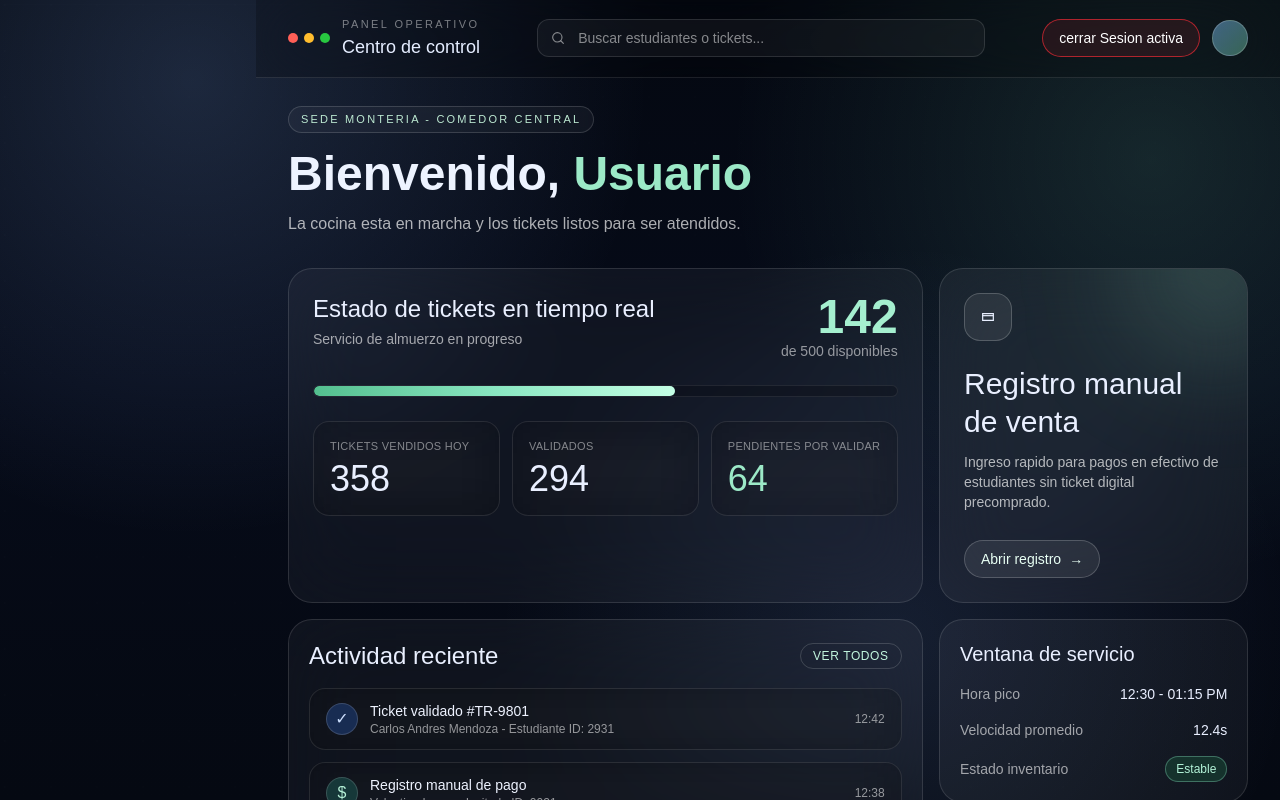
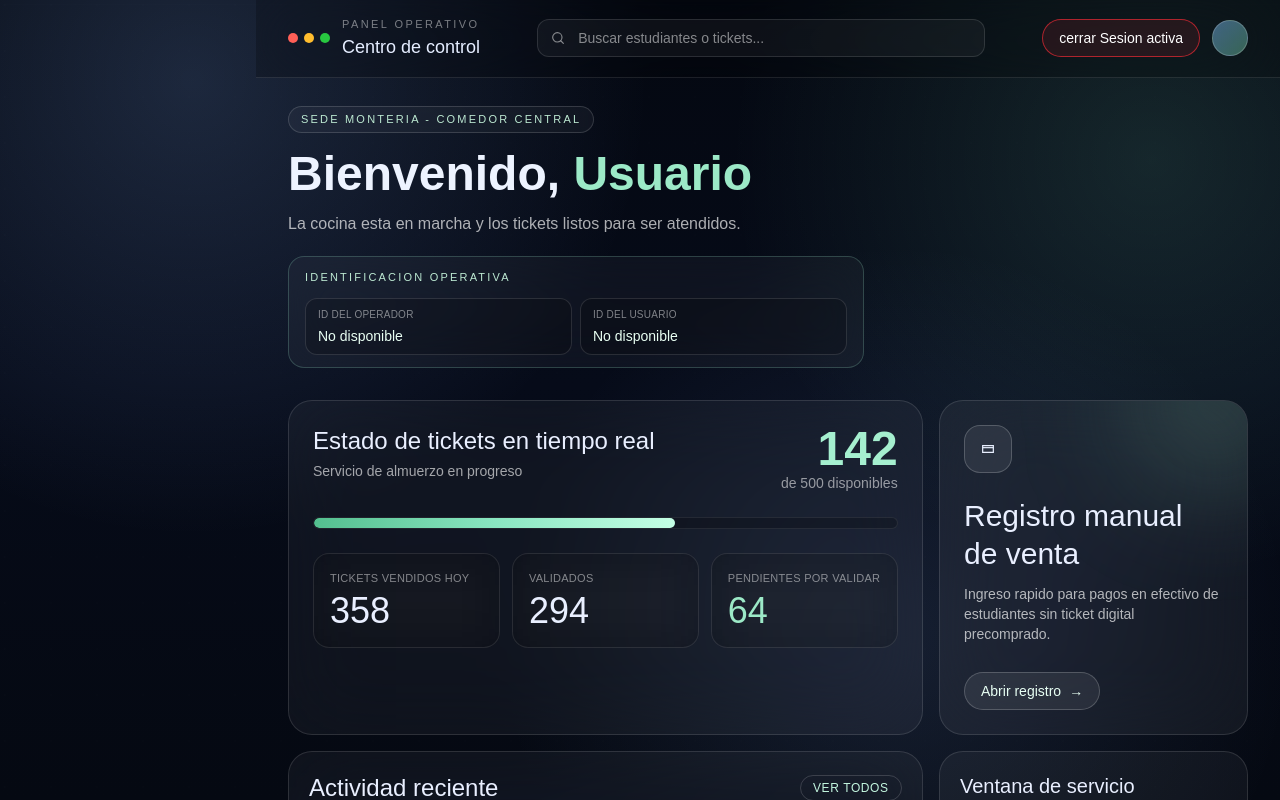
Before and after one commit to Unytick-app/Unytick-app-web, a Next.js app: page /home in a window 1280 px wide. Shown: the top 800 px of the page. Built offline with nearby package versions, Linux system fonts and the light colour scheme; no server answers.

Commit message:
Enhance authentication flow by adding comedor to user session and JWT, and modify auth service with new user details.

```diff
--- a/src/app/api/auth/[...nextauth]/route.ts
+++ b/src/app/api/auth/[...nextauth]/route.ts
@@ -52,6 +52,7 @@ export const authOptions: AuthOptions = {
 
         console.log("Respuesta exitosa status:", res.status);
 
+
         return {
           id: String(payload.usuario.id ?? correo),
           name: payload.usuario.nombre ?? "User",
@@ -69,6 +70,8 @@ export const authOptions: AuthOptions = {
       if (user) {
         // El token JWT del backend se encuentra en user.accessToken o user.token asi que lo decodificamos para extraer claims personalizados y los agregamos al token de NextAuth
         const decoded = jwtDecode<Record<string, unknown>>(user.token);
+       /*  console.log("JWT callback - esto es lo que trae el token de la API:", decoded); */
+
 
         return {
           ...token, // mantiene propiedades internas de NextAuth
@@ -85,13 +88,14 @@ export const authOptions: AuthOptions = {
       return token;
     },
     async session({ session, token }) {
-      /* console.log("Session callback - ObJETO TOKEN:", token); */
+      console.log("Session callback - ObJETO TOKEN guardado en las cookies:", token);
 
       if (token) {
         session.user.id = token.id as string;
         session.user.cedula = token.cedula as string;
         session.user.tipo = token.tipo as string;
         session.user.accessToken = token.accessToken as string;
+        session.user.comedor = token.comedor as string;
         /* console.log("Session callback - ObJETO SESSION:", session); */
       }
 
--- a/src/app/home/page.tsx
+++ b/src/app/home/page.tsx
@@ -1,8 +1,7 @@
 "use client";
-import { createUser } from "@/services/auth.service";
 import { signOut, useSession } from "next-auth/react";
 import Link from "next/link";
-import { redirect, useRouter } from "next/navigation";
+import { useRouter } from "next/navigation";
 
 const actividadReciente = [
   {
@@ -122,7 +121,7 @@ export default function HomePage() {
 
         <div className="rounded-2xl border border-white/10 bg-white/4 p-4">
           <p className="text-sm font-medium text-[#ecf4ff]">
-            Comedor Principal
+            {session?.user?.comedor || "Comedor No asignado"}
           </p>
           <p className="mt-1 text-xs text-white/55">Sesion activa</p>
         </div>
@@ -166,7 +165,10 @@ export default function HomePage() {
             href="/"
             className="w-full rounded-lg px-3 py-2 text-left text-[#ffc4c4] transition hover:bg-white/5"
           >
+
+
             Cerrar sesion
+
           </Link>
         </div>
       </aside>
@@ -242,6 +244,30 @@ export default function HomePage() {
           <p className="reveal reveal-5 mt-2 max-w-2xl text-base text-white/67">
             La cocina esta en marcha y los tickets listos para ser atendidos.
           </p>
+
+          <article className="reveal reveal-5 mt-5 rounded-2xl border border-[#9be7c9]/22 bg-white/4 px-4 py-3 backdrop-blur-xl sm:max-w-xl">
+            <p className="text-[11px] uppercase tracking-[0.2em] text-[#bde9d2]">
+              Identificacion operativa
+            </p>
+            <div className="mt-3 grid grid-cols-1 gap-2 sm:grid-cols-2">
+              <div className="rounded-xl border border-white/12 bg-black/18 px-3 py-2">
+                <p className="text-[10px] uppercase tracking-wide text-white/48">
+                  ID del operador
+                </p>
+                <p className="mt-1 font-mono text-sm text-[#e9fff3]">
+                  {session?.user?.id ?? "No disponible"}
+                </p>
+              </div>
+              <div className="rounded-xl border border-white/12 bg-black/18 px-3 py-2">
+                <p className="text-[10px] uppercase tracking-wide text-white/48">
+                  ID del usuario
+                </p>
+                <p className="mt-1 font-mono text-sm text-[#e9fff3]">
+                  {session?.user?.cedula ?? "No disponible"}
+                </p>
+              </div>
+            </div>
+          </article>
 
           <div className="mt-8 grid grid-cols-1 gap-4 xl:grid-cols-3">
             <article className="reveal reveal-6 group rounded-3xl border border-white/12 bg-white/4.5 p-6 backdrop-blur-2xl transition duration-300 hover:bg-white/6 xl:col-span-2">
--- a/src/components/LoginForm.tsx
+++ b/src/components/LoginForm.tsx
@@ -3,7 +3,7 @@
 import { useState } from "react";
 import { useRouter } from "next/navigation";
 import ModalLogin from "@/components/ModalLogin";
-import { loginAction } from "@/actions/login.action";
+import { createUserAction, loginAction } from "@/actions/login.action";
 
 export default function LoginForm() {
   const router = useRouter();
--- a/src/services/auth.service.ts
+++ b/src/services/auth.service.ts
@@ -66,13 +66,13 @@ export async function createUser() {
     const response = await axios.post(
       `${normalizedApiUrl}auth/register/operario`,
       {
-        correo: "jp3563454@prueba.com",
+        correo: "jose@gmail.com",
         clave: "12345678",
-        comedor:"Cafeteria Central",
+        comedor:"Cafeteria Enfermeria",
         nombre: "Jose",
         apellido: "Padilla",
         programa: "Ingenieria de Sistemas",
-        cedula: "6666666",
+        cedula: "67676767",
       },
       {
         headers: {
--- a/src/types/next-auth.d.ts
+++ b/src/types/next-auth.d.ts
@@ -12,6 +12,7 @@ declare module "next-auth" {
       accessToken: string
       id: string
       name: string
+      comedor: string
     }
   }
   interface User {
@@ -21,6 +22,7 @@ declare module "next-auth" {
     id: string
     name: string
     token: string
+
   }
   interface JWT {
     cedula: string
@@ -28,5 +30,6 @@ declare module "next-auth" {
     accessToken: string
     id: string
     name: string
+    comedor: string
   }
 }
```
